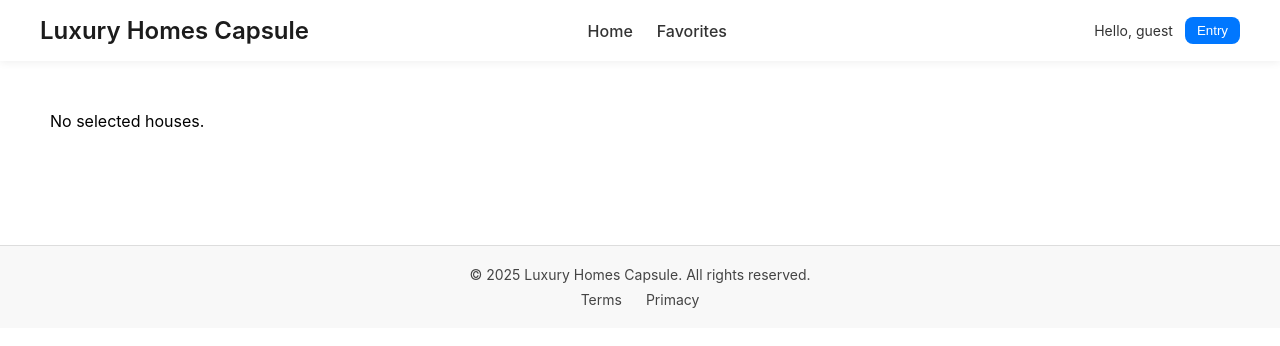
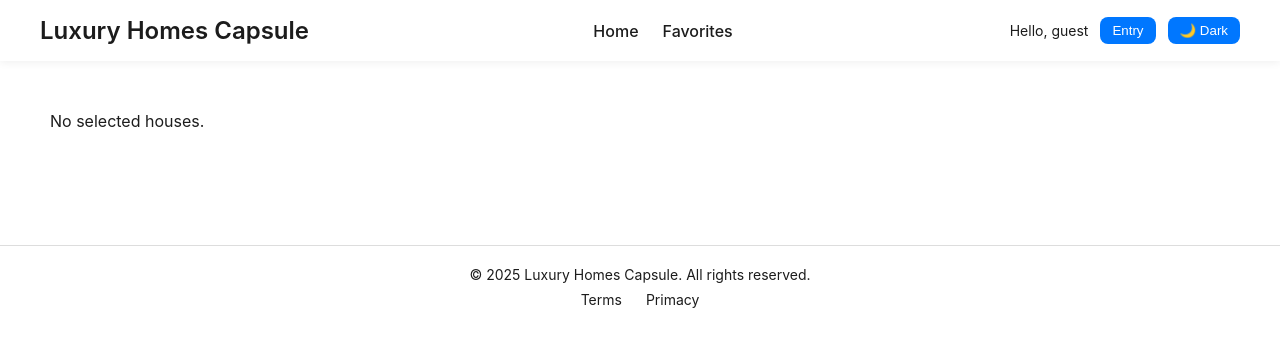
Before and after one commit to rezniki/Luxury-homes, a React (Create React App) app: page /favorites in a window 1280 px wide. Shown: the top 346 px of the page. Built offline with nearby package versions, Linux system fonts and the light colour scheme.

Commit message:
Index.css / add dark theme

```diff
--- a/src/components/Footer/style.css
+++ b/src/components/Footer/style.css
@@ -1,5 +1,6 @@
 .luxury-footer {
     background-color: #f8f8f8;
+    background-color: var(--bg-color);
     padding: 20px 32px;
     border-top: 1px solid #ddd;
     margin-top: 64px;
@@ -10,6 +11,7 @@
     margin: 0 auto;
     font-size: 14px;
     color: #444;
+    color: var(--text-color);
     display: flex;
     flex-direction: column;
     align-items: center;
@@ -18,6 +20,7 @@
 
 .luxury-footer-links a {
     color: #444;
+    color: var(--text-color);
     text-decoration: none;
     margin: 0 12px;
 }
--- a/src/components/Header/Header.tsx
+++ b/src/components/Header/Header.tsx
@@ -17,6 +17,21 @@ const Header: React.FC = () => {
         localStorage.setItem('isLoggedIn', String(newStatus));
     }
 
+    const [theme, setTheme] = useState('light');
+
+    useEffect (() => {
+        const storedTheme = localStorage.getItem('theme') || 'light';
+        setTheme(storedTheme);
+        document.documentElement.setAttribute('data-theme', storedTheme);
+    }, []);
+
+    const toggleTheme = () => {
+        const newTheme = theme === 'light' ? 'dark' : 'light';
+        setTheme(newTheme);
+        localStorage.setItem('theme', newTheme);
+        document.documentElement.setAttribute('data-theme', newTheme);
+    };
+
     return (
         <>
             <header className="luxury-header">
@@ -35,6 +50,9 @@ const Header: React.FC = () => {
                         <button className="luxury-auth-button" onClick={handleAuthClick}>
                             {isLoggedIn ? 'Get out': 'Entry'}
                         </button>
+                        <button className="luxury-theme-button" onClick={toggleTheme}>
+                            {theme === 'light' ? '🌙 Dark' : '☀️ Light'}
+                        </button>
                     </div>
                 </div>
             </header>
--- a/src/components/Header/style.css
+++ b/src/components/Header/style.css
@@ -1,5 +1,6 @@
 .luxury-header {
     background-color: #ffffff;
+    background-color: var(--bg-color);
     padding: 16px;
     box-shadow: 0 2px 8px rgba(0, 0, 0, 0.06);
     position: sticky;
@@ -19,10 +20,11 @@
     font-size: 24px;
     font-weight: 600;
     color: #1c1c1c;
+    color: var(--text-color);
 }
 
 .luxury-capsule-nav {
-    width: 23%;
+    width: 15%;
 }
 
 .luxury-capsule-nav a {
@@ -30,6 +32,7 @@
     text-decoration: none;
     font-weight: 500;
     color: #333;
+    color: var(--text-color);
     transition: color 0.2s ease;
 }
 
@@ -46,6 +49,7 @@
 .luxury-greeting {
     font-size: 14px;
     color: #333;
+    color: var(--text-color);
 }
 
 .luxury-auth-button {
@@ -62,3 +66,14 @@
 .luxury-auth-button:hover {
     background-color: #005ec4;
 }
+
+.luxury-theme-button {
+    background-color: #0077ff;
+    color: white;
+    border: none;
+    padding: 6px 12px;
+    border-radius: 8px;
+    font-weight: 500;
+    cursor: pointer;
+    transition: background 0.2s ease;
+}
--- a/src/components/PropertyCard/style.css
+++ b/src/components/PropertyCard/style.css
@@ -5,6 +5,7 @@
     border-radius: 10px;
     overflow: hidden;
     background-color: #fff;
+    background-color: var(--bg-color);
     box-shadow: 0 2px 10px rgba(0, 0, 0, 0.08);
     transition: transfrom 0.2s ease;
     cursor: pointer;
@@ -34,13 +35,14 @@
 .property-address {
     font-size: 14px;
     color: #666;
+    color: var(--text-color);
     margin-bottom: 8px;
 }
 
 .property-price {
     font-size: 18px;
     font-weight: bold;
-    color: #1c1c1c;
+    color: var(--text-color);
     margin-bottom: 10px;
 }
 
--- a/src/index.css
+++ b/src/index.css
@@ -1,4 +1,22 @@
+:root {
+  --bg-color: #ffffff;
+  --text-color: #1c1c1c;
+  --accent-color: #0077ff;
+  --card-bg: #f2f2f2;
+}
+
+[data-theme='dark'] {
+  --bg-color: #1e1e1e;
+  --text-color: #f9f9f9;
+  --accent-color: #ffa500;
+  --card-bg: #2e2e2e;
+}
+
 body {
+  background-color: var(--bg-color);
+  color: var(--text-color);
+  font-family: 'Segoe UI', sans-serif;
+  transition: background 0.2s ease, color 0.2s ease;
   margin: 0;
   font-family: -apple-system, BlinkMacSystemFont, 'Segoe UI', 'Roboto', 'Oxygen',
     'Ubuntu', 'Cantarell', 'Fira Sans', 'Droid Sans', 'Helvetica Neue',
--- a/src/pages/PropertyPage/PropertyPage.tsx
+++ b/src/pages/PropertyPage/PropertyPage.tsx
@@ -34,8 +34,6 @@ const PropertyPage: React.FC = () => {
         return <div className="property-page">Дом не найден</div>;
     }
 
-
-
     return (
         <>
             <div className="property-page">
--- a/src/pages/PropertyPage/style.css
+++ b/src/pages/PropertyPage/style.css
@@ -35,6 +35,7 @@
     font-size: 24px;
     font-weight: bold;
     color: #1c1c1c;
+    color: var(--text-color);
     margin: 16px 0;
 }
 
@@ -53,6 +54,7 @@
 
 .property-description {
     color: #555;
+    color: var(--text-color);
     line-height: 1.6;
     margin-bottom: 20px;
 }
```
